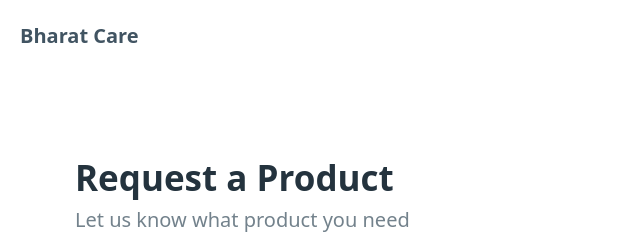
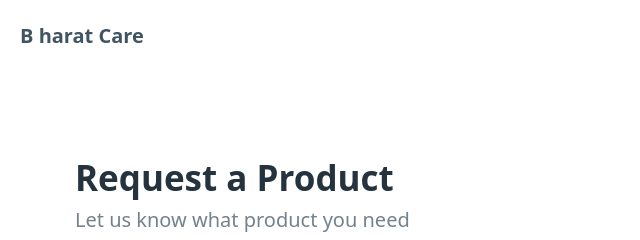
Before and after one commit to mridul-09/BharatCare, a plain HTML site: page templates/index.html in a window 1280 px wide. Shown: the top 240 px of the page, 0-640 px from the left. Drawn offline with nearby package versions, Linux system fonts and the light colour scheme.

Commit message:
Update index.html

```diff
--- a/templates/index.html
+++ b/templates/index.html
@@ -9,7 +9,7 @@
 <body>
     <nav class="container-fluid">
         <ul>
-            <li><strong>Bharat             Care</strong></li>
+            <li><strong>B      harat             Care</strong></li>
         </ul>
         <ul>
             <li><a href="/">Home</a></li>
```
